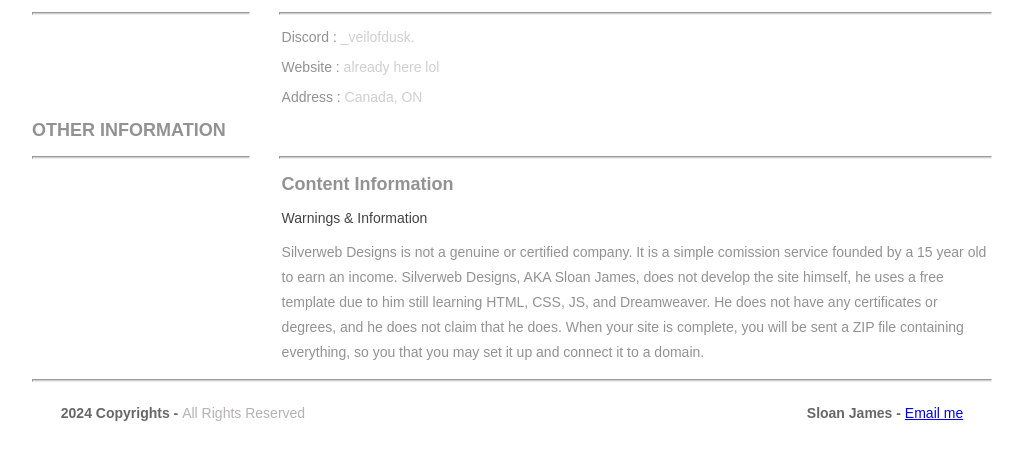
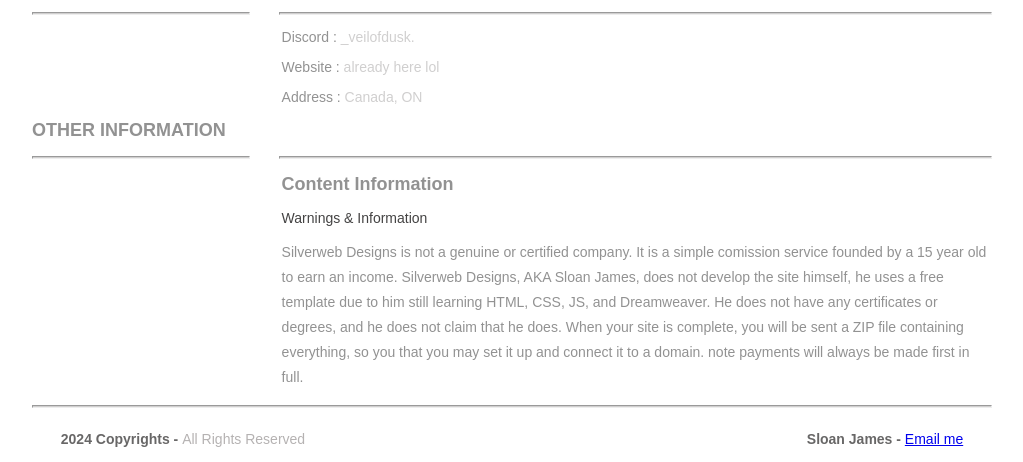
Before and after one commit to Silverwebdesigns/silverwebdesigns.github.io, a plain HTML site: page index.html in a window 1280 px wide. Shown: the part 563-1025 px from the top of the page, without its empty margins (128-1151 px from the left). Before the commit the page ends 999 px from the top, so only its background shows below. Drawn offline with Linux system fonts and the light colour scheme.

Commit message:
index.html

```diff
--- a/index.html
+++ b/index.html
@@ -62,7 +62,7 @@
     <article class="section2Content">
       <h2 class="sectionContentTitle">Content Information</h2>
       <h3 class="sectionContentSubTitle">Warnings & Information</h3>
-      <p class="sectionContent"> Silverweb Designs is not a genuine or certified company. It is a simple comission service founded by a 15 year old to earn an income. Silverweb Designs, AKA Sloan James, does not develop the site himself, he uses a free template due to him still learning HTML, CSS, JS, and Dreamweaver. He does not have any certificates or degrees, and he does not claim that he does. When your site is complete, you will be sent a ZIP file containing everything, so you that you may set it up and connect it to a domain.</p>
+      <p class="sectionContent"> Silverweb Designs is not a genuine or certified company. It is a simple comission service founded by a 15 year old to earn an income. Silverweb Designs, AKA Sloan James, does not develop the site himself, he uses a free template due to him still learning HTML, CSS, JS, and Dreamweaver. He does not have any certificates or degrees, and he does not claim that he does. When your site is complete, you will be sent a ZIP file containing everything, so you that you may set it up and connect it to a domain. note payments will always be made first in full.</p>
     <!-- Replicate the above Div block to add more title and company details -->
   </section>
 <footer>
```
